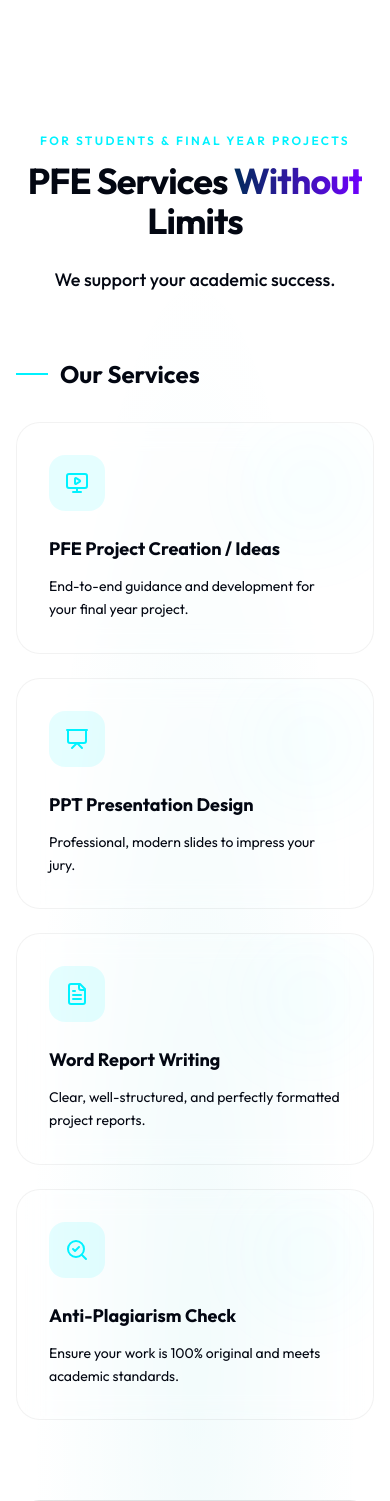
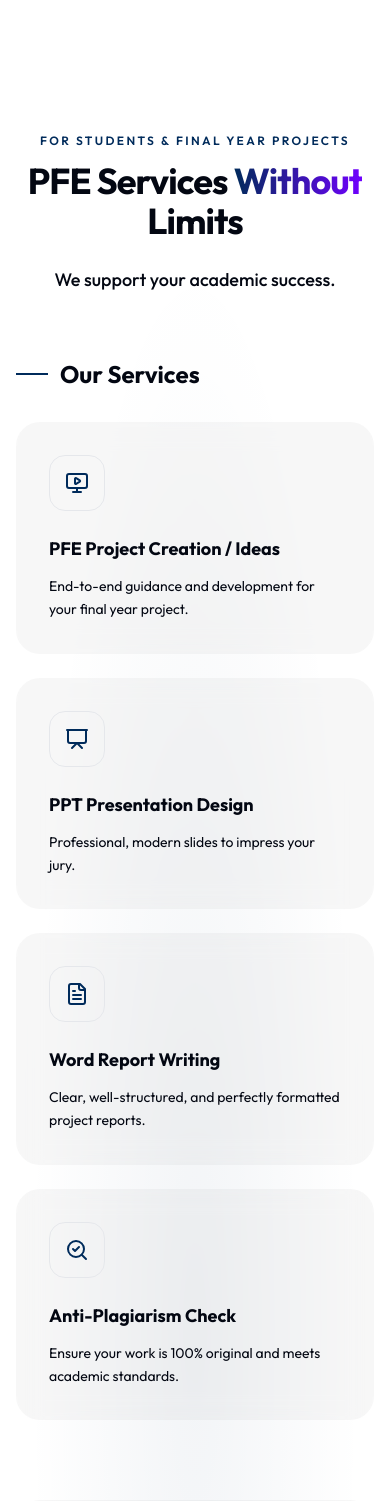
Before and after one commit to HAMZAZAWAK17/W-H__agency, a React (Vite) app: page / in a window 390 px wide. Shown: the part 4440-5941 px from the top of the page. Built offline with nearby package versions, Linux system fonts and the light colour scheme.

Commit message:
feat: implement PfeServices section with service grid and flexibility packs

```diff
--- a/src/components/sections/PfeServices.tsx
+++ b/src/components/sections/PfeServices.tsx
@@ -63,7 +63,7 @@ export default function PfeServices() {
   return (
     <section id="pfe-services" className="relative py-20 sm:py-28 overflow-hidden">
       {/* Background glow */}
-      <div className="absolute top-1/2 left-1/2 -translate-x-1/2 -translate-y-1/2 w-full h-full bg-[radial-gradient(ellipse_at_center,rgba(0,184,196,0.05)_0%,transparent_60%)] -z-10" />
+      <div className="absolute top-1/2 left-1/2 -translate-x-1/2 -translate-y-1/2 w-full h-full bg-[radial-gradient(ellipse_at_center,var(--neon)_0%,transparent_60%)] opacity-5 -z-10" />
 
       <div className="mx-auto max-w-6xl px-4">
         {/* Header */}
@@ -72,7 +72,7 @@ export default function PfeServices() {
             initial={{ opacity: 0, y: 10 }}
             whileInView={{ opacity: 1, y: 0 }}
             viewport={{ once: true }}
-            className="text-xs font-semibold uppercase tracking-[0.2em] text-[#00f2ff] mb-3"
+            className="text-xs font-semibold uppercase tracking-[0.2em] text-[var(--neon)] mb-3"
           >
             {t('pfe_services.subtitle')}
           </motion.p>
@@ -104,7 +104,7 @@ export default function PfeServices() {
             viewport={{ once: true }}
             className="font-display text-2xl font-bold text-foreground mb-8 flex items-center gap-3"
           >
-            <span className="h-[2px] w-8 bg-[#00f2ff]" />
+            <span className="h-[2px] w-8 bg-[var(--neon)]" />
             {t('pfe_services.services_title')}
           </motion.h3>
           <div className="grid grid-cols-1 sm:grid-cols-2 lg:grid-cols-4 gap-6">
@@ -115,13 +115,13 @@ export default function PfeServices() {
                 whileInView={{ opacity: 1, y: 0 }}
                 viewport={{ once: true }}
                 transition={{ duration: 0.4, delay: index * 0.1 }}
-                className="bg-white/5 dark:bg-[#0b0e14]/50 border border-black/5 dark:border-white/5 backdrop-blur-md rounded-3xl p-8 relative overflow-hidden group hover:border-[#00f2ff]/30 transition-colors"
+                className="bg-glass glow-border group relative overflow-hidden rounded-3xl p-8 transition-all hover:shadow-lg hover:shadow-[var(--neon)]/10 cursor-default"
               >
-                <div className="absolute top-0 right-0 w-32 h-32 bg-[#00f2ff] opacity-[0.03] blur-[40px] rounded-full group-hover:opacity-[0.1] transition-opacity" />
-                <div className="flex h-14 w-14 items-center justify-center rounded-2xl bg-[#00f2ff]/10 text-[#00f2ff] mb-6">
+                <div className="absolute top-0 right-0 w-32 h-32 bg-[var(--neon)] opacity-0 blur-[40px] rounded-full group-hover:opacity-[0.1] transition-opacity" />
+                <div className="flex h-14 w-14 items-center justify-center rounded-2xl bg-[var(--neon)]/10 text-[var(--neon)] mb-6 border border-[var(--neon)]/20">
                   <service.icon className="h-6 w-6" />
                 </div>
-                <h4 className="font-display text-lg font-bold mb-3 text-foreground group-hover:text-[#00f2ff] transition-colors">
+                <h4 className="font-display text-lg font-bold mb-3 text-foreground group-hover:text-[var(--neon)] transition-colors">
                   {service.title}
                 </h4>
                 <p className="text-sm text-muted-foreground leading-relaxed">
@@ -133,9 +133,9 @@ export default function PfeServices() {
         </div>
 
         {/* Flexibility Packs */}
-        <div className="relative rounded-3xl overflow-hidden border border-black/10 dark:border-white/10 bg-gradient-to-b from-white/10 to-transparent dark:from-[#0b0e14]/80 dark:to-[#0b0e14]/30 backdrop-blur-xl p-8 sm:p-12">
+        <div className="relative rounded-3xl overflow-hidden bg-glass p-8 sm:p-12 glow-border">
           {/* Inner decorative glow */}
-          <div className="absolute top-0 left-1/2 -translate-x-1/2 w-[600px] h-[300px] bg-[#bd00ff] opacity-[0.05] blur-[100px] rounded-[100%]" />
+          <div className="absolute top-0 left-1/2 -translate-x-1/2 w-[600px] h-[300px] bg-[var(--violet-glow)] opacity-[0.05] blur-[100px] rounded-[100%]" />
 
           <div className="relative z-10 flex flex-col lg:flex-row gap-12 items-center">
             <div className="lg:w-1/3">
@@ -143,7 +143,7 @@ export default function PfeServices() {
                 initial={{ opacity: 0, scale: 0.9 }}
                 whileInView={{ opacity: 1, scale: 1 }}
                 viewport={{ once: true }}
-                className="inline-flex items-center gap-2 px-3 py-1 rounded-full bg-[#bd00ff]/10 border border-[#bd00ff]/20 text-[#bd00ff] dark:text-[#d766ff] text-sm font-bold mb-6"
+                className="inline-flex items-center gap-2 px-3 py-1 rounded-full bg-[var(--violet-glow)]/10 border border-[var(--violet-glow)]/20 text-[var(--violet-glow)] text-sm font-bold mb-6"
               >
                 <Target className="h-4 w-4" />
                 {t('pfe_services.flexibility_badge')}
@@ -175,7 +175,7 @@ export default function PfeServices() {
                   whileInView={{ opacity: 1, x: 0 }}
                   viewport={{ once: true }}
                   transition={{ duration: 0.4, delay: index * 0.15 }}
-                  className="bg-black/5 dark:bg-white/5 border border-black/10 dark:border-white/10 rounded-2xl p-6 flex flex-col items-center text-center hover:bg-[#bd00ff]/5 hover:border-[#bd00ff]/30 transition-all group cursor-default"
+                  className="bg-black/5 dark:bg-white/5 border border-black/10 dark:border-white/10 rounded-2xl p-6 flex flex-col items-center text-center hover:bg-[var(--violet-glow)]/5 hover:border-[var(--violet-glow)]/30 transition-all group cursor-default"
                 >
                   <div className="h-16 w-16 rounded-full bg-white dark:bg-[#1a1f2c] flex items-center justify-center shadow-lg mb-6 group-hover:scale-110 transition-transform">
                     {pack.number ? (
@@ -206,9 +206,9 @@ export default function PfeServices() {
                 onClick={() => {
                   document.getElementById('contact')?.scrollIntoView({ behavior: 'smooth' });
                 }}
-                className="group flex items-center gap-2 px-8 py-4 rounded-full bg-foreground text-background font-bold hover:bg-[#bd00ff] hover:text-white transition-all shadow-lg hover:shadow-[#bd00ff]/25"
+                className="group flex items-center gap-2 px-8 py-4 rounded-full bg-foreground text-background font-bold hover:bg-[var(--violet-glow)] hover:text-white transition-all shadow-lg hover:shadow-[var(--violet-glow)]/25"
               >
-                Demander un devis
+                {t('contact.subtitle')}
                 <ArrowRight className="h-4 w-4 group-hover:translate-x-1 transition-transform" />
               </button>
           </motion.div>
```
